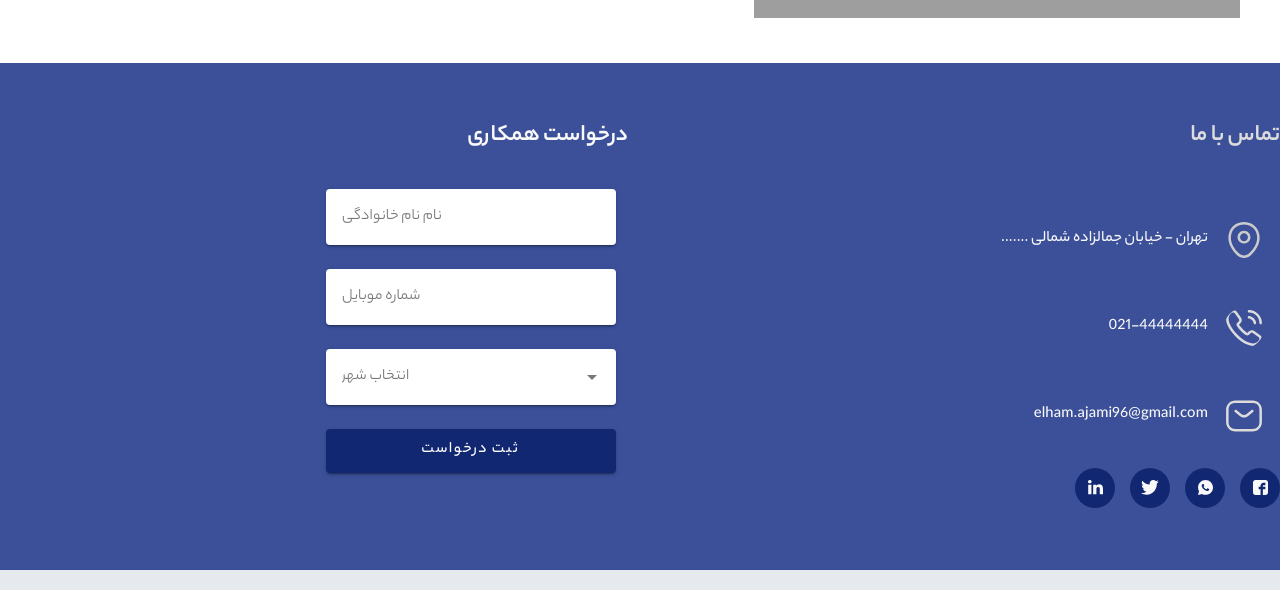
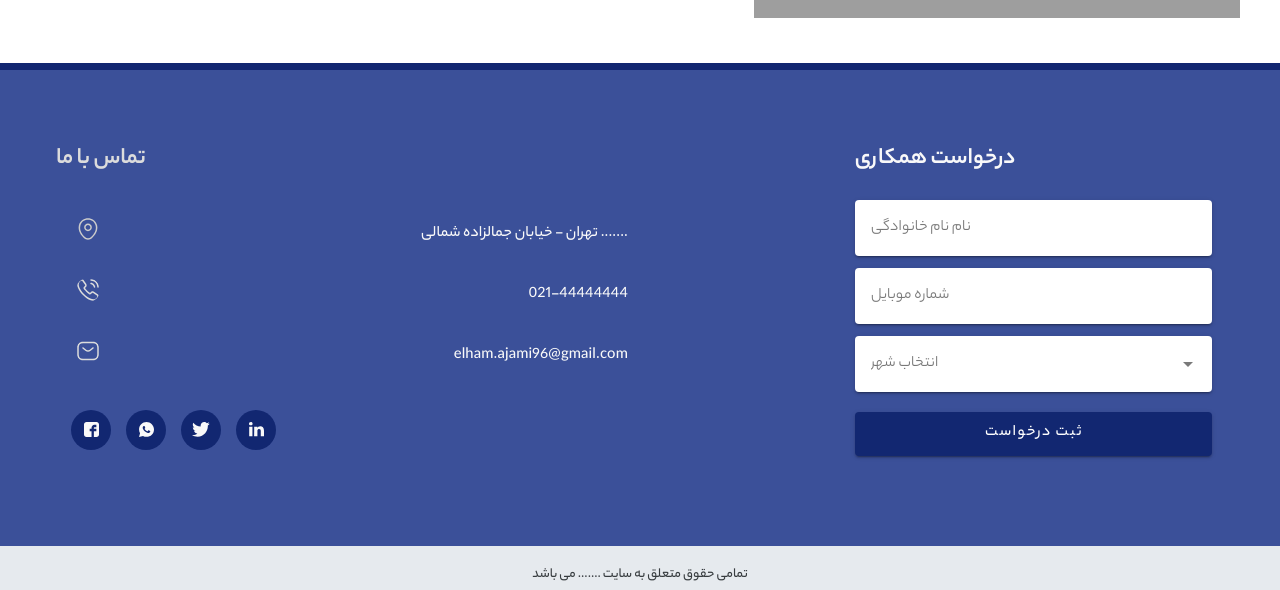
Before and after one commit to maedekaboli/adak, a Vue app: page /aboutUs in a window 1280 px wide. Shown: the part 1792-2382 px from the top of the page. Built offline with nearby package versions, Linux system fonts and the light colour scheme; grey boxes are pictures that could not be loaded.

Commit message:
footer responsive is almost done

```diff
--- a/src/views/about/AboutBottomSection.vue
+++ b/src/views/about/AboutBottomSection.vue
@@ -1,10 +1,3 @@
-<script setup>
-let t = 1800
-for (let i = 0; i <= 18; i++)
-    t = t + t * 20 / 100 + 100
-console.log(t)
-</script>
-
 <template>
     <v-container class="AboutBottomSection">
         <v-row>
--- a/src/views/about/AboutUsHeader.vue
+++ b/src/views/about/AboutUsHeader.vue
@@ -38,6 +38,12 @@
             position: absolute;
             left: 50px;
             top: -40px;
+            z-index: 2;
+        }
+
+        .v-img:last-child {
+            position: relative;
+            z-index: 1;
         }
 
         .v-img {
--- a/src/views/layout/TheFooter.vue
+++ b/src/views/layout/TheFooter.vue
@@ -12,9 +12,10 @@ const contactUs = ref([
 
 <template>
     <div class="TheFooter">
-        <div class="top-footer w-100">
+        <div class="top-footer">
+            <v-container>
                 <v-row>
-                <v-col cols="6" class="contact-us">
+                    <v-col cols="md-6" sm="6" class="contact-us">
                         <h2>تماس با ما</h2>
                         <v-list :items="contactUs" item-props lines="three">
                             <template v-slot:title="{ title }">
@@ -26,29 +27,24 @@ const contactUs = ref([
                         </v-list>
                         <SocialMedia />
                     </v-col>
-                <v-col cols="md-6" class="cooperation">
+                    <v-col cols="md-6" sm="6" class="cooperation">
+                        <v-col cols="md-8" sm="12" xs="8">
                             <h2>درخواست همکاری</h2>
                             <v-form>
-                        <v-col cols="6">
-                            <v-text-field variant="solo" hide-details v-model="firstname"
+                                <v-text-field class="mb-3" variant="solo" hide-details
                                     label="نام نام خانوادگی"></v-text-field>
-                        </v-col>
-                        <v-col cols="6">
-                            <v-text-field variant="solo" hide-details v-model="lastname"
-                                label="شماره موبایل"></v-text-field>
-                        </v-col>
-                        <v-col cols="6">
-                            <v-select label="انتخاب شهر" hide-details
+                                <v-text-field class="mb-3" variant="solo" hide-details label="شماره موبایل"></v-text-field>
+                                <v-select class="mb-5" label="انتخاب شهر" hide-details
                                     :items="['California', 'Colorado', 'Florida', 'Georgia', 'Texas', 'Wyoming']"
-                                variant="solo"></v-select> </v-col>
-                        <v-col cols="6">
+                                    variant="solo"></v-select>
                                 <v-btn color="#122771" class="w-100 text-white" size="large">
                                     ثبت درخواست
                                 </v-btn>
-                        </v-col>
                             </v-form>
                         </v-col>
+                    </v-col>
                 </v-row>
+            </v-container>
         </div>
         <div class="bottom-footer">تمامی حقوق متعلق به سایت ....... می باشد </div>
     </div>
@@ -58,11 +54,14 @@ const contactUs = ref([
 <style lang="scss">
 .TheFooter {
     direction: rtl;
+    border-top: 7px solid #122771;
 
     .top-footer {
         background: #3B5099;
         padding-top: 55px;
         padding-bottom: 62px;
+        display: flex;
+        flex-wrap: wrap;
 
         h2 {
             font-weight: 700;
@@ -71,6 +70,13 @@ const contactUs = ref([
         }
 
         .contact-us {
+            .v-avatar {
+                margin-left: 4px;
+                margin-top: -10px;
+                width: 24px;
+                height: 24px;
+            }
+
             h2 {
                 margin-bottom: 33px;
                 color: #DCDCDC;
@@ -78,6 +84,10 @@ const contactUs = ref([
         }
 
         .cooperation {
+            display: flex;
+            padding-top: 0;
+            justify-content: end;
+
             h2 {
                 color: #F9F9F9;
                 margin-bottom: 22px;
@@ -87,16 +97,19 @@ const contactUs = ref([
         .v-list {
             background-color: inherit;
 
+            .v-list-item {
+                padding-top: 0;
+                min-height: 31px;
+                margin-bottom: 30px;
+                padding-right: 0;
+                padding-bottom: 0;
+            }
+
             .v-list-item-title {
                 font-weight: 500;
                 font-size: 16px;
                 line-height: 25px;
-                /* identical to box height */
-
                 text-align: right;
-
-                /* gray color/7 */
-
                 color: #F9F9F9;
             }
         }
```
Lines whose indentation alone changed are shown as unchanged.
